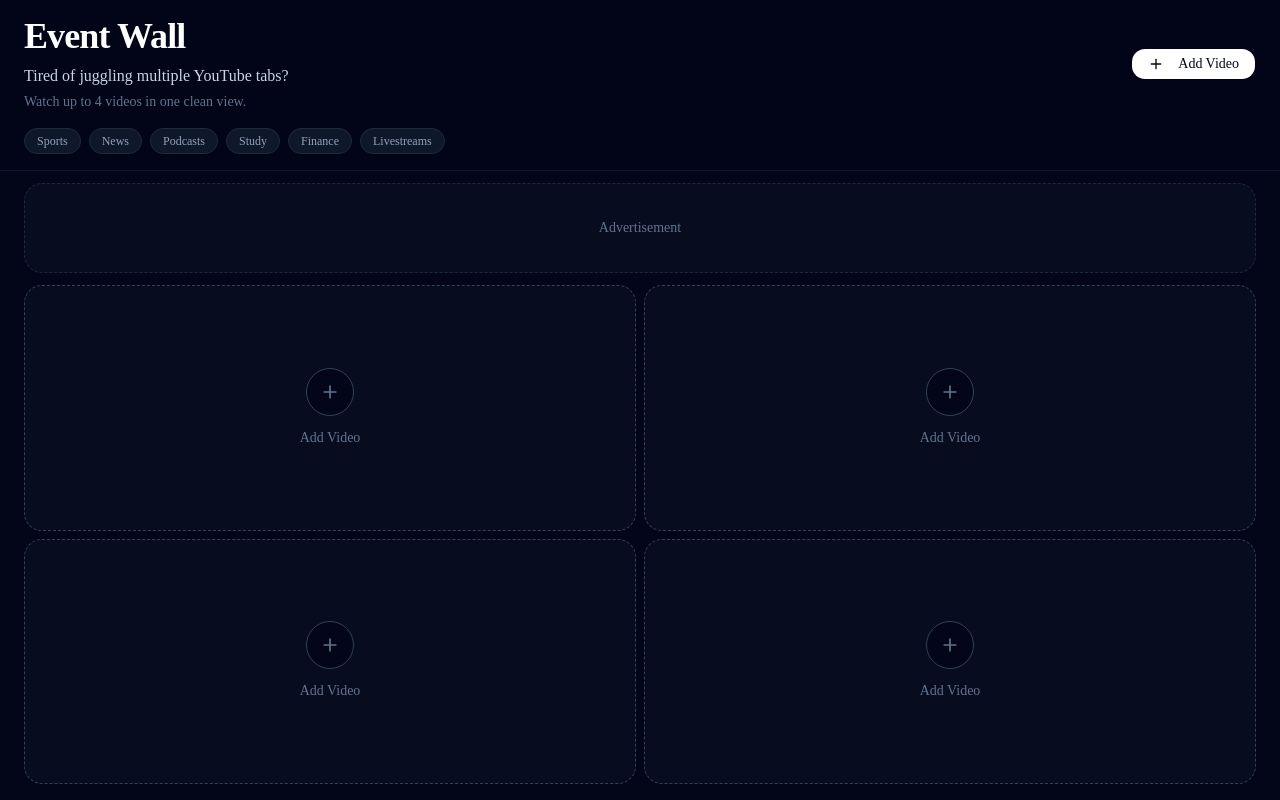
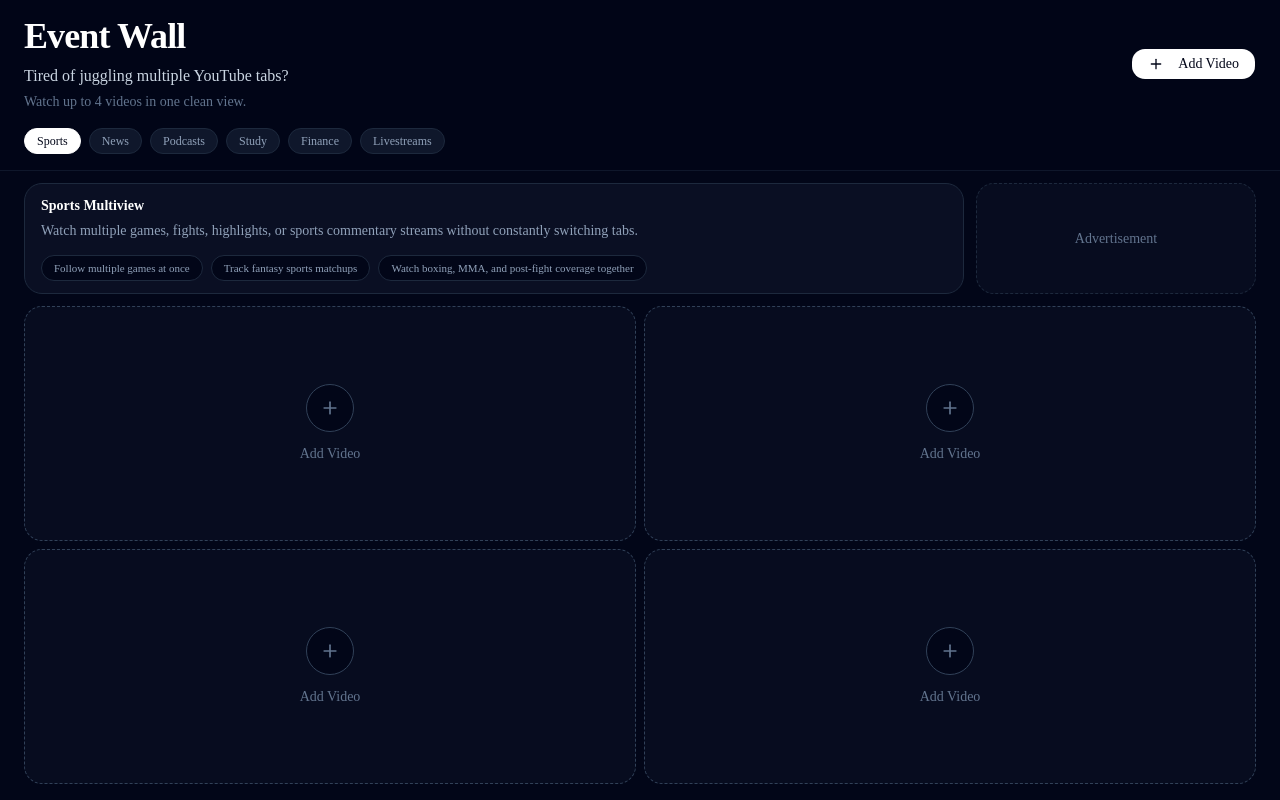
Before and after one commit to zelsteve75/camera-wall, a Next.js app: page / in a window 1280 px wide. Built offline with nearby package versions, Linux system fonts and the light colour scheme.

Commit message:
Update page.js

```diff
--- a/app/page.js
+++ b/app/page.js
@@ -8,6 +8,69 @@ import { Button } from "@/components/ui/button";
 
 const STORAGE_KEY = "event-wall-videos";
 const FREE_VIDEO_LIMIT = 4;
+
+const useCases = {
+  Sports: {
+    title: "Sports Multiview",
+    description:
+      "Watch multiple games, fights, highlights, or sports commentary streams without constantly switching tabs.",
+    examples: [
+      "Follow multiple games at once",
+      "Track fantasy sports matchups",
+      "Watch boxing, MMA, and post-fight coverage together",
+    ],
+  },
+  News: {
+    title: "News Monitoring",
+    description:
+      "Keep several news feeds, live updates, or commentary videos visible in one clean view.",
+    examples: [
+      "Monitor breaking news coverage",
+      "Compare different live reports",
+      "Follow local, national, and financial news together",
+    ],
+  },
+  Podcasts: {
+    title: "Podcast Workspace",
+    description:
+      "Queue up interviews, longform conversations, or commentary videos and manage them from one screen.",
+    examples: [
+      "Compare different podcast episodes",
+      "Keep interviews ready while working",
+      "Monitor several creator conversations",
+    ],
+  },
+  Study: {
+    title: "Study & Research",
+    description:
+      "Use Event Wall as a lightweight learning dashboard for tutorials, lectures, walkthroughs, or explanations.",
+    examples: [
+      "Compare coding tutorials",
+      "Watch multiple lectures side-by-side",
+      "Use language learning videos together",
+    ],
+  },
+  Finance: {
+    title: "Finance & Market Watching",
+    description:
+      "Monitor finance videos, market commentary, earnings coverage, and trading discussions in one place.",
+    examples: [
+      "Watch market coverage and commentary",
+      "Track crypto or stock livestreams",
+      "Follow earnings or economic updates",
+    ],
+  },
+  Livestreams: {
+    title: "Livestream Control Room",
+    description:
+      "Build a simple live-event dashboard for ongoing streams, events, webcams, or real-time coverage.",
+    examples: [
+      "Watch several live events at once",
+      "Monitor creator livestreams",
+      "Follow weather, launch, or event streams",
+    ],
+  },
+};
 
 function getSavedVideos() {
   if (typeof window === "undefined") return [];
@@ -124,6 +187,7 @@ export default function EventWall() {
   const [videoUrl, setVideoUrl] = useState("");
   const [videoList, setVideoList] = useState([]);
   const [hasLoaded, setHasLoaded] = useState(false);
+  const [selectedUseCase, setSelectedUseCase] = useState("Sports");
 
   useEffect(() => {
     setVideoList(getSavedVideos());
@@ -138,10 +202,9 @@ export default function EventWall() {
 
   const reachedFreeLimit = videoList.length >= FREE_VIDEO_LIMIT;
 
-  const emptyFreeSlots = Math.max(
-    FREE_VIDEO_LIMIT - videoList.length,
-    0
-  );
+  const emptyFreeSlots = Math.max(FREE_VIDEO_LIMIT - videoList.length, 0);
+
+  const currentUseCase = useCases[selectedUseCase];
 
   const resetVideoForm = () => {
     setVideoUrl("");
@@ -205,9 +268,7 @@ export default function EventWall() {
   };
 
   const handleDeleteVideo = (id) => {
-    setVideoList((prev) =>
-      prev.filter((video) => video.id !== id)
-    );
+    setVideoList((prev) => prev.filter((video) => video.id !== id));
   };
 
   return (
@@ -240,27 +301,52 @@ export default function EventWall() {
           </div>
 
           <div className="mt-4 flex flex-wrap gap-2">
-            {[
-              "Sports",
-              "News",
-              "Podcasts",
-              "Study",
-              "Finance",
-              "Livestreams",
-            ].map((item) => (
-              <div
-                key={item}
-                className="rounded-full border border-slate-800 bg-slate-900 px-3 py-1 text-xs text-slate-400"
-              >
-                {item}
-              </div>
-            ))}
+            {Object.keys(useCases).map((item) => {
+              const isActive = selectedUseCase === item;
+
+              return (
+                <button
+                  key={item}
+                  onClick={() => setSelectedUseCase(item)}
+                  className={`rounded-full border px-3 py-1 text-xs transition ${
+                    isActive
+                      ? "border-white bg-white text-slate-950"
+                      : "border-slate-800 bg-slate-900 text-slate-400 hover:border-slate-600 hover:text-slate-200"
+                  }`}
+                >
+                  {item}
+                </button>
+              );
+            })}
           </div>
         </header>
 
         <section className="shrink-0 px-4 py-3 md:px-6">
-          <div className="flex h-[90px] items-center justify-center rounded-2xl border border-dashed border-slate-800 bg-slate-900/40 text-sm text-slate-500">
-            Advertisement
+          <div className="grid gap-3 md:grid-cols-[1fr_280px]">
+            <div className="rounded-2xl border border-slate-800 bg-slate-900/60 px-4 py-3">
+              <p className="text-sm font-semibold text-white">
+                {currentUseCase.title}
+              </p>
+
+              <p className="mt-1 text-xs leading-relaxed text-slate-400 md:text-sm">
+                {currentUseCase.description}
+              </p>
+
+              <div className="mt-3 flex flex-wrap gap-2">
+                {currentUseCase.examples.map((example) => (
+                  <span
+                    key={example}
+                    className="rounded-full border border-slate-800 bg-slate-950 px-3 py-1 text-[11px] text-slate-400"
+                  >
+                    {example}
+                  </span>
+                ))}
+              </div>
+            </div>
+
+            <div className="flex min-h-[90px] items-center justify-center rounded-2xl border border-dashed border-slate-800 bg-slate-900/40 text-sm text-slate-500">
+              Advertisement
+            </div>
           </div>
         </section>
 
@@ -310,9 +396,7 @@ export default function EventWall() {
 
               <input
                 value={videoUrl}
-                onChange={(event) =>
-                  setVideoUrl(event.target.value)
-                }
+                onChange={(event) => setVideoUrl(event.target.value)}
                 placeholder="https://www.youtube.com/watch?v=..."
                 className="h-11 w-full rounded-2xl border border-slate-800 bg-slate-900 px-4 text-white outline-none placeholder:text-slate-500 focus:border-slate-600"
               />
@@ -345,25 +429,17 @@ export default function EventWall() {
         >
           <div
             className="flex h-full w-full max-w-7xl flex-col"
-            onClick={(event) =>
-              event.stopPropagation()
-            }
+            onClick={(event) => event.stopPropagation()}
           >
             <div className="mb-3 flex shrink-0 items-center justify-between">
               <div>
-                <p className="text-2xl font-bold text-white">
-                  Focus Mode
-                </p>
+                <p className="text-2xl font-bold text-white">Focus Mode</p>
 
-                <p className="text-sm text-slate-400">
-                  Expanded view
-                </p>
+                <p className="text-sm text-slate-400">Expanded view</p>
               </div>
 
               <Button
-                onClick={() =>
-                  setFocusedVideo(null)
-                }
+                onClick={() => setFocusedVideo(null)}
                 variant="secondary"
                 className="rounded-xl"
               >
```
